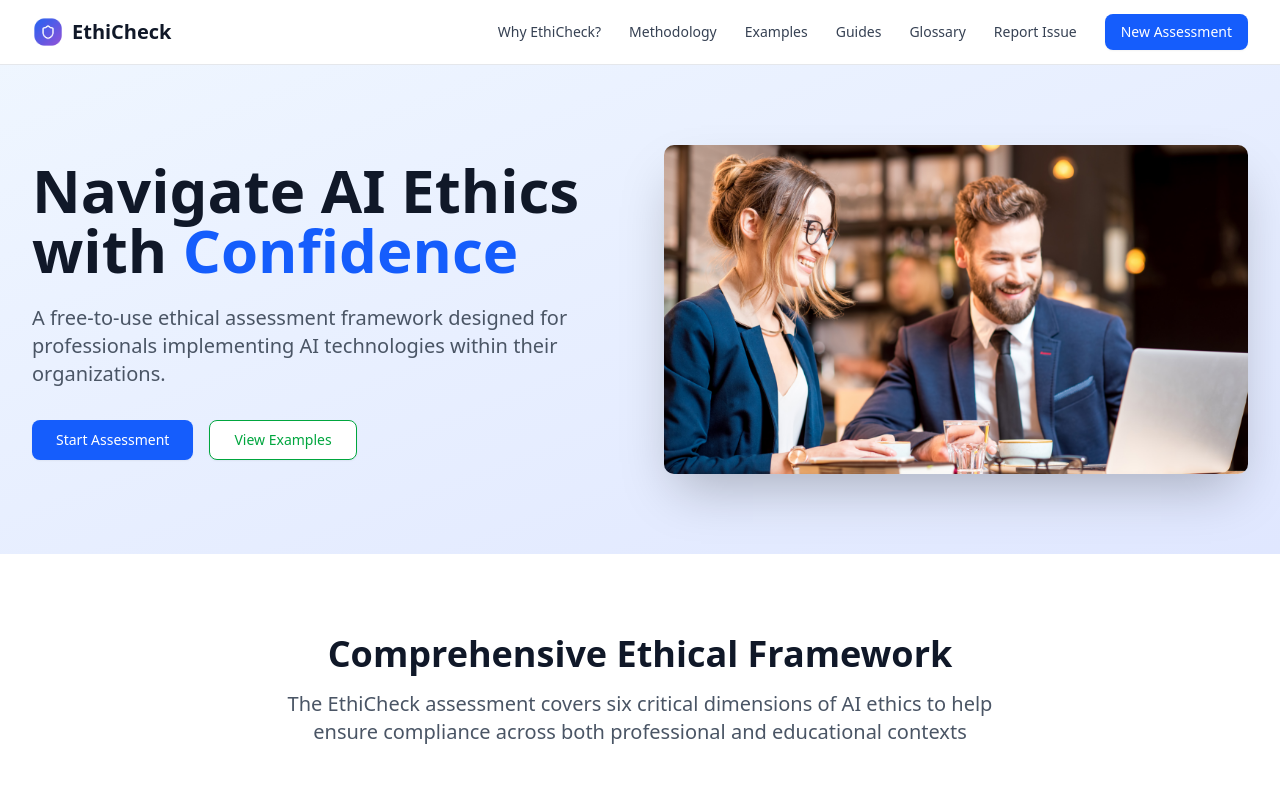
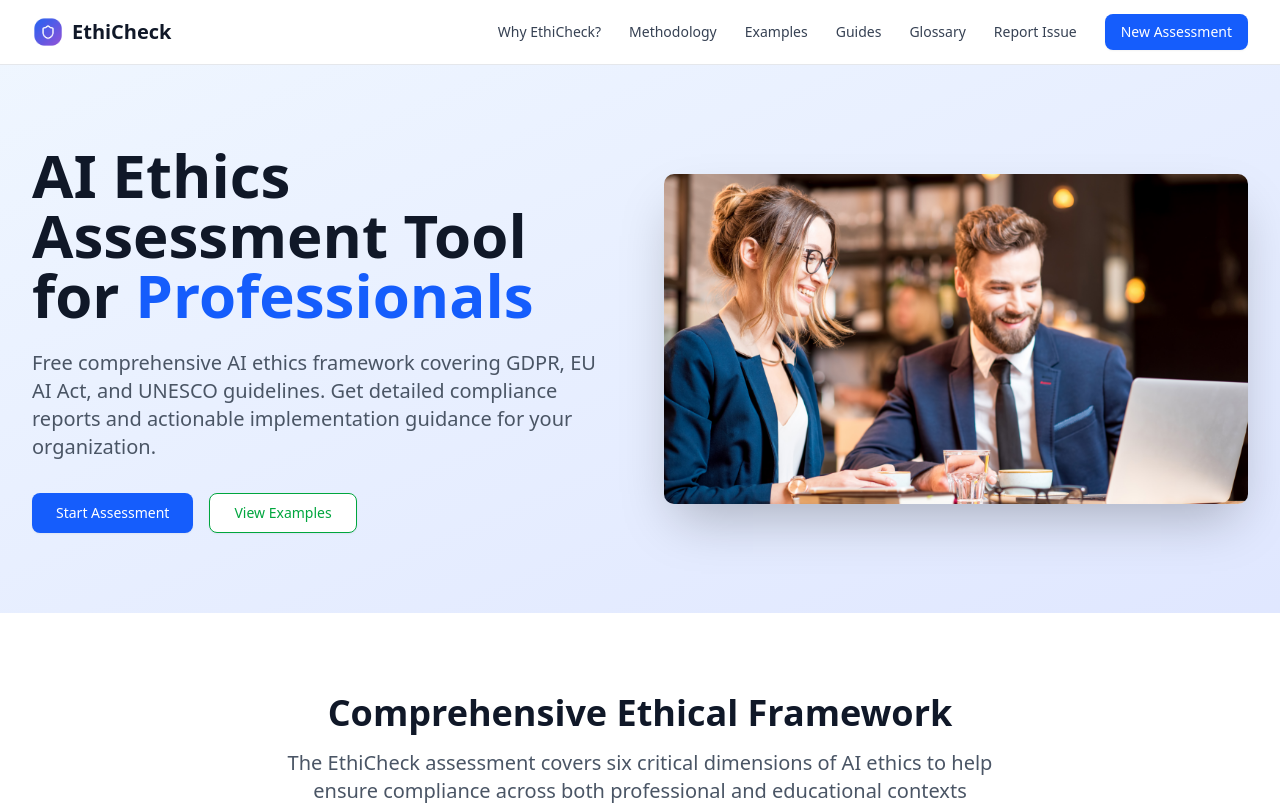
Before and after one commit to stevebambury/ethicheckai, a React (Vite) app: page / in a window 1280 px wide. Shown: the top 805 px of the page. Built offline with nearby package versions, Linux system fonts and the light colour scheme.

Commit message:
Add comprehensive SEO optimization: meta tags, schema markup, sitemap, robots.txt, and keyword-optimized content

```diff
--- a/index.html
+++ b/index.html
@@ -4,7 +4,63 @@
     <meta charset="UTF-8" />
     <link rel="icon" type="image/x-icon" href="/favicon.ico" />
     <meta name="viewport" content="width=device-width, initial-scale=1.0" />
+
+    <!-- Primary Meta Tags -->
     <title>EthiCheck - AI Ethics Assessment Tool for Professionals | Free Comprehensive Framework</title>
+    <meta name="title" content="EthiCheck - AI Ethics Assessment Tool for Professionals | Free Comprehensive Framework" />
+    <meta name="description" content="Free AI ethics assessment tool for professionals. Comprehensive framework covering GDPR, EU AI Act, and UNESCO guidelines. Get detailed compliance reports and implementation guides." />
+    <meta name="keywords" content="AI ethics, AI compliance, GDPR AI, EU AI Act, AI assessment tool, AI ethics framework, artificial intelligence ethics, AI governance, AI risk assessment" />
+    <meta name="author" content="EthiCheck" />
+    <meta name="robots" content="index, follow" />
+    <link rel="canonical" href="https://ethicheck.ai/" />
+
+    <!-- Open Graph / Facebook -->
+    <meta property="og:type" content="website" />
+    <meta property="og:url" content="https://ethicheck.ai/" />
+    <meta property="og:title" content="EthiCheck - AI Ethics Assessment Tool for Professionals" />
+    <meta property="og:description" content="Free AI ethics assessment tool for professionals. Comprehensive framework covering GDPR, EU AI Act, and UNESCO guidelines." />
+    <meta property="og:image" content="https://ethicheck.ai/og-image.png" />
+    <meta property="og:site_name" content="EthiCheck" />
+
+    <!-- Twitter -->
+    <meta property="twitter:card" content="summary_large_image" />
+    <meta property="twitter:url" content="https://ethicheck.ai/" />
+    <meta property="twitter:title" content="EthiCheck - AI Ethics Assessment Tool for Professionals" />
+    <meta property="twitter:description" content="Free AI ethics assessment tool for professionals. Comprehensive framework covering GDPR, EU AI Act, and UNESCO guidelines." />
+    <meta property="twitter:image" content="https://ethicheck.ai/og-image.png" />
+    <meta property="twitter:site" content="@EthiCheckAI" />
+
+    <!-- Schema.org structured data -->
+    <script type="application/ld+json">
+    {
+      "@context": "https://schema.org",
+      "@type": "SoftwareApplication",
+      "name": "EthiCheck",
+      "description": "AI ethics assessment tool for professionals implementing artificial intelligence in organizations",
+      "url": "https://ethicheck.ai",
+      "applicationCategory": "BusinessApplication",
+      "operatingSystem": "Web Browser",
+      "offers": {
+        "@type": "Offer",
+        "price": "0",
+        "priceCurrency": "USD"
+      },
+      "creator": {
+        "@type": "Organization",
+        "name": "EthiCheck",
+        "url": "https://ethicheck.ai"
+      },
+      "featureList": [
+        "AI Ethics Assessment",
+        "GDPR Compliance Check",
+        "EU AI Act Compliance",
+        "UNESCO Guidelines Implementation",
+        "Risk Assessment",
+        "Bias Detection",
+        "Privacy Protection Analysis"
+      ]
+    }
+    </script>
 
     <!-- Google tag (gtag.js) -->
     <script async src="https://www.googletagmanager.com/gtag/js?id=G-BSBSKXFEME"></script>
--- a/src/pages/Examples.jsx
+++ b/src/pages/Examples.jsx
@@ -193,10 +193,9 @@ const Examples = () => {
     <div className="min-h-screen bg-gray-50">
       <div className="container mx-auto px-4 py-12">
         <div className="text-center mb-12">
-          <h1 className="text-4xl font-bold text-gray-900 mb-4">AI Use Case Examples</h1>
+          <h1 className="text-4xl font-bold text-gray-900 mb-4">AI Ethics Assessment Examples & Use Cases</h1>
           <p className="text-xl text-gray-600 max-w-3xl mx-auto">
-            Browse real-world AI implementations across professional sectors with their ethical assessment scores.
-            These examples demonstrate the range of ethical considerations across different AI use cases.
+            Real-world AI implementation examples across professional sectors with ethical assessment scores. See how GDPR, EU AI Act, and UNESCO guidelines apply to different artificial intelligence use cases in education, healthcare, finance, and business.
           </p>
         </div>
 
--- a/src/pages/Home.jsx
+++ b/src/pages/Home.jsx
@@ -161,11 +161,11 @@ const Home = () => {
           <div className="grid grid-cols-1 lg:grid-cols-2 gap-12 items-center">
             <div>
               <h1 className="text-4xl lg:text-6xl font-bold text-gray-900 mb-6">
-                Navigate AI Ethics with{' '}
-                <span className="text-blue-600">Confidence</span>
+                AI Ethics Assessment Tool for{' '}
+                <span className="text-blue-600">Professionals</span>
               </h1>
               <p className="text-xl text-gray-600 mb-8">
-                A free-to-use ethical assessment framework designed for professionals implementing AI technologies within their organizations.
+                Free comprehensive AI ethics framework covering GDPR, EU AI Act, and UNESCO guidelines. Get detailed compliance reports and actionable implementation guidance for your organization.
               </p>
               <div className="flex flex-col sm:flex-row gap-4">
                 <Link to="/assessment">
--- a/src/pages/Methodology.jsx
+++ b/src/pages/Methodology.jsx
@@ -198,10 +198,10 @@ const Methodology = () => {
       <section className="bg-white py-12">
         <div className="max-w-7xl mx-auto px-4 sm:px-6 lg:px-8 text-center">
           <h1 className="text-4xl lg:text-5xl font-bold text-gray-900 mb-6">
-            Assessment Methodology
+            AI Ethics Assessment Methodology
           </h1>
           <p className="text-xl text-gray-600 max-w-4xl mx-auto">
-            Our evidence-based framework combines international standards, legal requirements, and professional best practices to provide comprehensive AI ethics assessment.
+            Our evidence-based AI ethics framework combines international standards (UNESCO, EU AI Act), legal requirements (GDPR, FERPA), and professional best practices to provide comprehensive artificial intelligence ethics assessment for organizations.
           </p>
         </div>
       </section>
```
Also changed, not shown: public/robots.txt (added), 1 other file (tests, documents, lock files or other folders).
